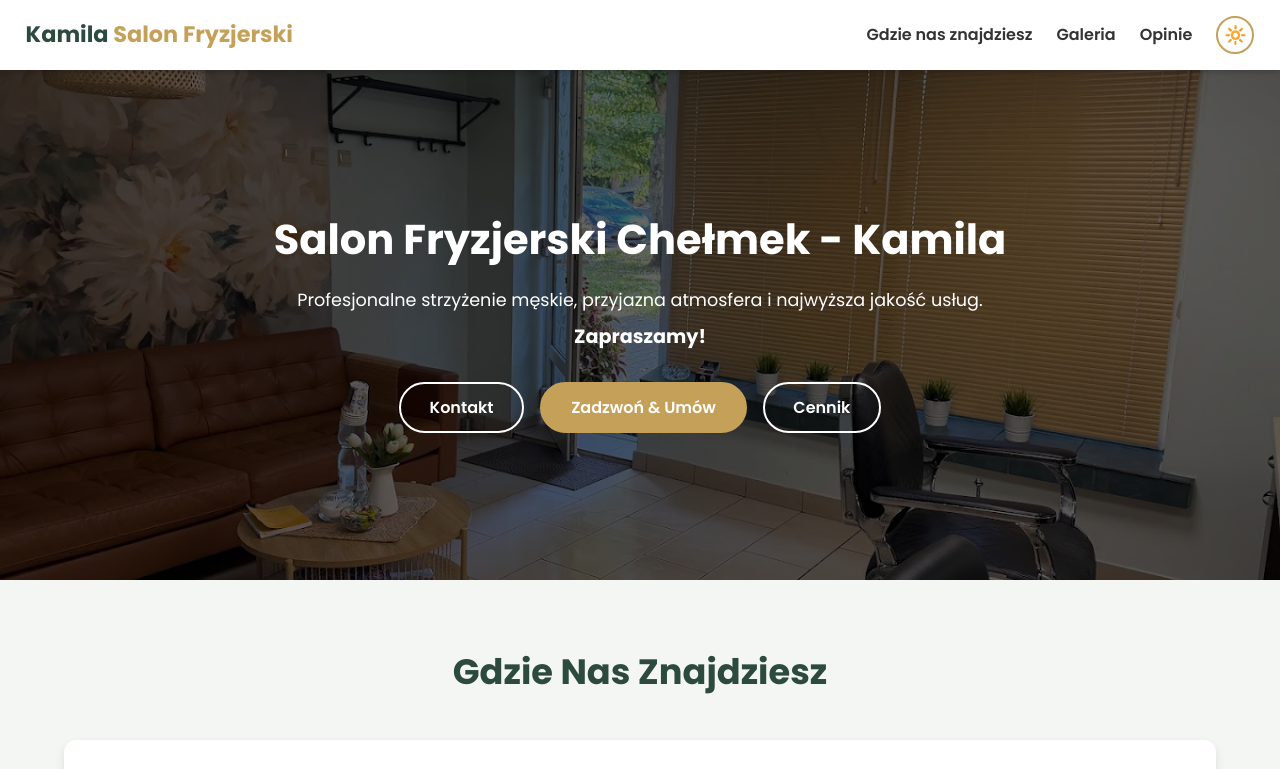
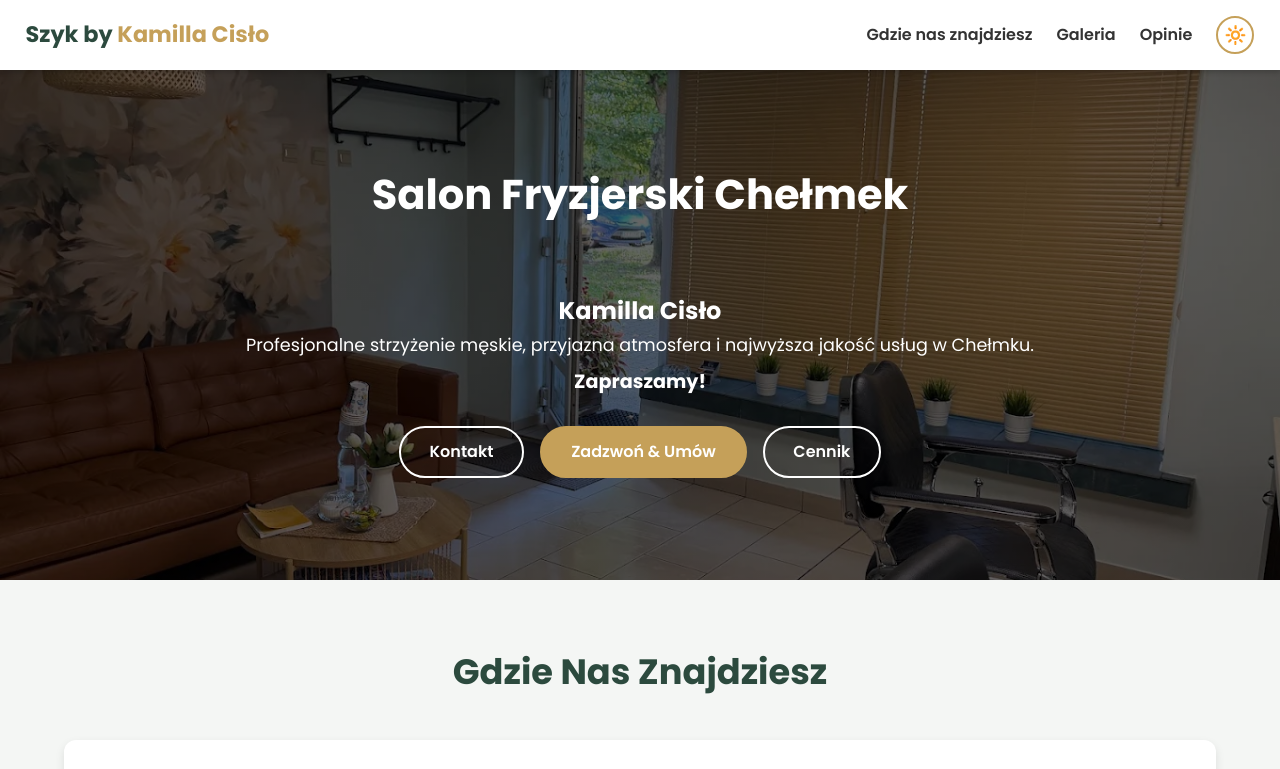
Before and after one commit to fryzjer-chelmek/fryzjer-kamila, a plain HTML site: page index.html in a window 1280 px wide. Shown: the top 769 px of the page. Drawn offline with Linux system fonts and the light colour scheme.

Commit message:
Update index.html
zmiana nazwy

```diff
--- a/index.html
+++ b/index.html
@@ -3,8 +3,8 @@
 <head>
     <meta charset="UTF-8">
     <meta name="viewport" content="width=device-width, initial-scale=1.0">
-    <title> Fryzjer Chełmek | Kamila</title>
-    <meta name="description" content="Salon fryzjerski w Chełmku. Zapraszamy!">
+    <title> Fryzjer Chełmek | Szyk by Kamilla Cisło </title>
+    <meta name="description" content="Szukasz dobrego fryzjera w Chełmku? Salon Szyk by Kamilla Cisło oferuje profesjonalne strzyżenie męskie, zapraszamy!">
     <link href="https://fonts.googleapis.com/css2?family=Poppins:wght@300;400;600;700&display=swap" rel="stylesheet">
     <link rel="icon" type="image/png" href="assets/favicon.png">
     <link rel="stylesheet" href="style.css">
@@ -40,7 +40,7 @@
 <body>
 
     <header>
-        <div class="logo">Kamila <span>Salon Fryzjerski</span></div>
+        <div class="logo">Szyk by <span>Kamilla Cisło</span></div>
 
         <div class="header-right">
             <nav id="nav-menu">
@@ -69,8 +69,11 @@
     <section class="baner" style="background-image: linear-gradient(rgba(0,0,0,0.6), rgba(0,0,0,0.6)), url('assets/wnetrze.webp');">
         <div class="baner-content">
             <h1> Salon Fryzjerski
-                Chełmek - Kamila </h1>
-            <p>Profesjonalne strzyżenie męskie, przyjazna atmosfera i najwyższa jakość usług.</p>
+                Chełmek </h1>
+            <br>
+            </br>
+            <h2> Kamilla Cisło </h2>
+            <p>Profesjonalne strzyżenie męskie, przyjazna atmosfera i najwyższa jakość usług w Chełmku.</p>
             <h3>Zapraszamy!</h3>
             <div class="baner-buttons">
                 <a href="#lokalizacja" class="btn btn-outline">Kontakt</a>
```
